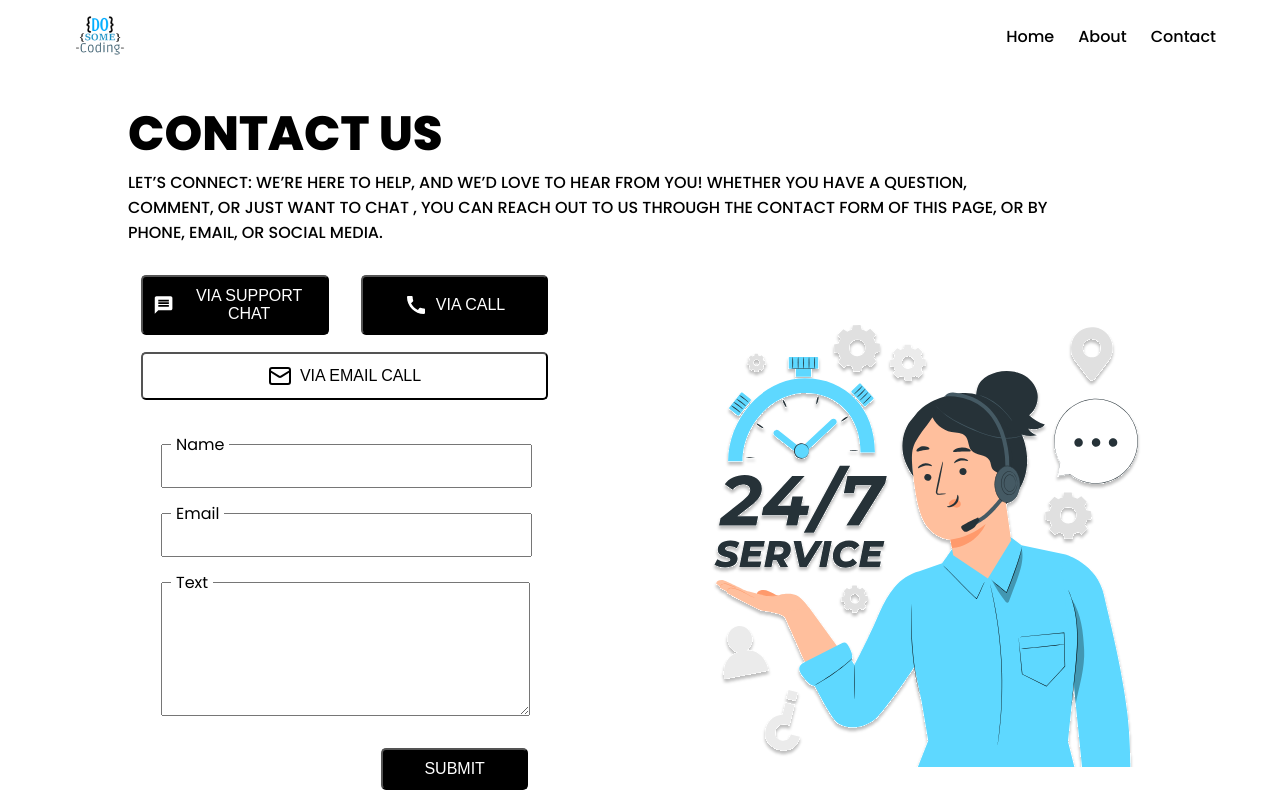
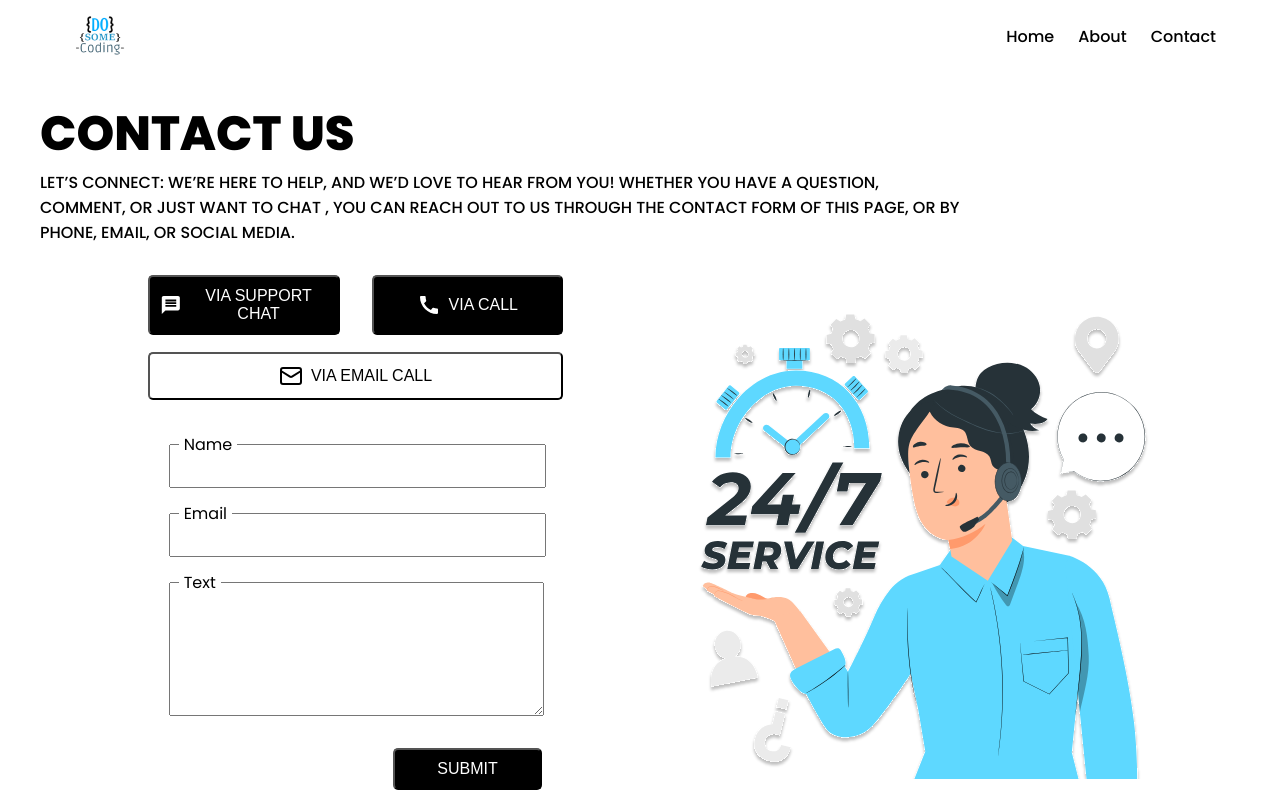
Before and after one commit to asitbiswas/contact-page, a React (Vite) app: page / in a window 1280 px wide. Built offline with nearby package versions, Linux system fonts and the light colour scheme.

Commit message:
removed the scrollbar affect and made it responsive for eaxh and every criteria

```diff
--- a/src/App.css
+++ b/src/App.css
@@ -8,5 +8,37 @@ body{
 }
 
 .main_container{
-    max-height:100%;
+    display: flex;
+    flex-direction: column;
+    height: calc(100vh - 72px);
+    align-items: center;
+    justify-content: end;
 }
+
+@media (max-width: 980px) {
+    .main_container{
+        justify-content: initial;
+    }
+}
+@media (min-height: 600px) and (max-height: 850px)  {
+    .main_container{
+        flex-direction: row;
+        justify-content: initial;
+    }
+}
+
+@media (max-height: 600px){
+    .main_container{
+        flex-direction: column;
+        justify-content: initial;
+    }
+}
+
+@media (max-aspect-ratio: 18/10) {
+
+    .main_container{
+        justify-content: initial;
+        flex-direction: column;
+    }
+
+}
--- a/src/App.jsx
+++ b/src/App.jsx
@@ -8,8 +8,8 @@ function App() {
 
   return (
     <div>
+      <Navigation />
       <main className="main_container">
-        <Navigation />
         <ContactHeader />
         <ContactForm />
       </main>
--- a/src/components/ContactForm/ContactForm.module.css
+++ b/src/components/ContactForm/ContactForm.module.css
@@ -1,17 +1,15 @@
 .container {
   display: grid;
   grid-template-columns: 1fr 1fr; /* desktop: 50/50 */
-  gap: 81px;
+  gap: 50px;
   align-items: center;
-  max-width: 86%;
   justify-content: center;
+  width: 85%;
   margin: 0 auto;
-  height: calc(100vh - 500px);          /* exactly one screen */
-
 }
 
 .contact_form {
-  width:100%;
+  width: 100%;
   display: flex;
   flex-direction: column;
   align-items: center;
@@ -19,7 +17,7 @@
 }
 
 .contact_image img {
-  width: 97%;
+  width: 100%;
   height: auto;
   display: block;
   object-fit: cover;
@@ -90,7 +88,8 @@
 }
 
 /* Mobile: stack vertically */
-@media (max-width: 600px) {
+
+@media (max-width: 980px) {
   .container {
     grid-template-columns: 1fr; /* one column */
   }
@@ -105,5 +104,5 @@
     gap:32px;
     width: 80%;
     justify-content: center;
+  }
 }
-}
--- a/src/components/ContactHeader/ContactHeader.module.css
+++ b/src/components/ContactHeader/ContactHeader.module.css
@@ -13,3 +13,10 @@
     font-size:16px;
     width: 90%;
 }
+
+@media (max-height: 800px) {
+    .contact_section{
+        margin-left: 40px;
+
+    }
+}
```
